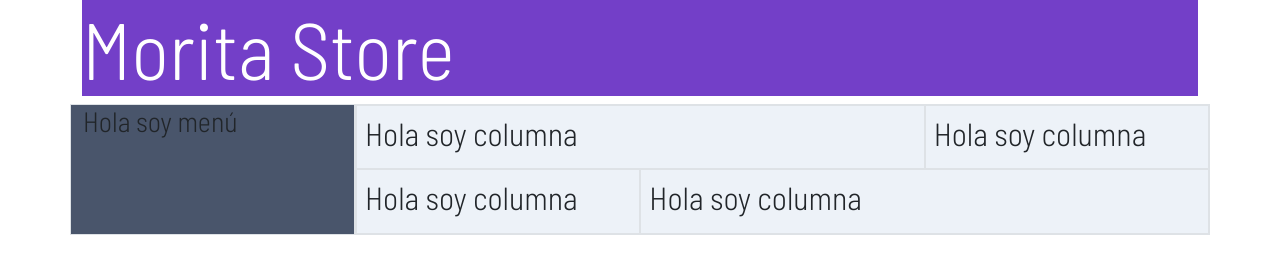
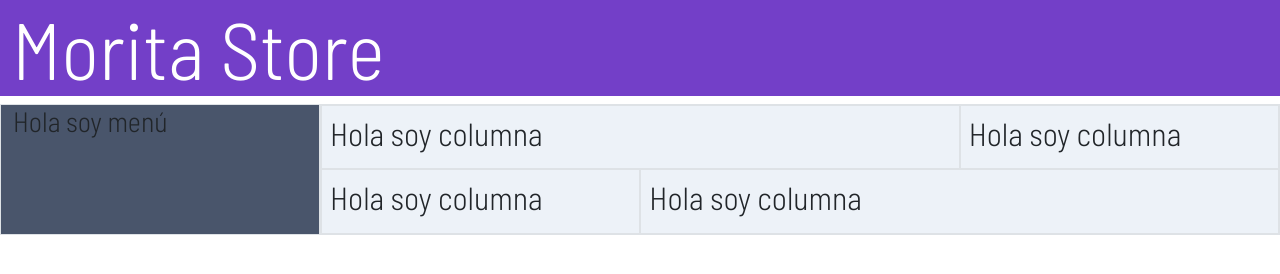
Before and after one commit to impacevanend/morita-store, a website: page index.html in a window 1280 px wide. Drawn offline with Linux system fonts and the light colour scheme.

Commit message:
cambio de cabecera

```diff
--- a/index.html
+++ b/index.html
@@ -20,15 +20,17 @@
 </head>
 <body>
 
-    <main class="container alto-100">
+<main class="container-fluid alto-100 w-100 ">
 
-        <h1 class="bg-primary text-white display-1 ">Morita Store</h1>
-        <div class="row">
+    <div class="row">
+            <h1 class="bg-primary text-white display-1 ">Morita Store</h1>
             <div class="col-12 col-lg-3 border bg-success">
                 <!--*menu  Columna izquierda-->
                 <h3>Hola soy menú</h3>
             </div>
-            <div class="col-12 col-lg-9 border bg-secondary">
+
+
+            <div class="col-12 col-lg-9 border bg-secondary ">
                 <!--*menu  Columna derecha-->
                 <div class="row">
                     <div class="col-12 col-lg-8 p-2 border"><h2>Hola soy columna</h2></div>
--- a/sass/custom.scss
+++ b/sass/custom.scss
@@ -1,3 +1,4 @@
+
 $font-family-sans-serif: 'Barlow Semi Condensed', sans-serif;
 
 $primary:#733FC8;
```
Also changed, not shown: 1 other file.
